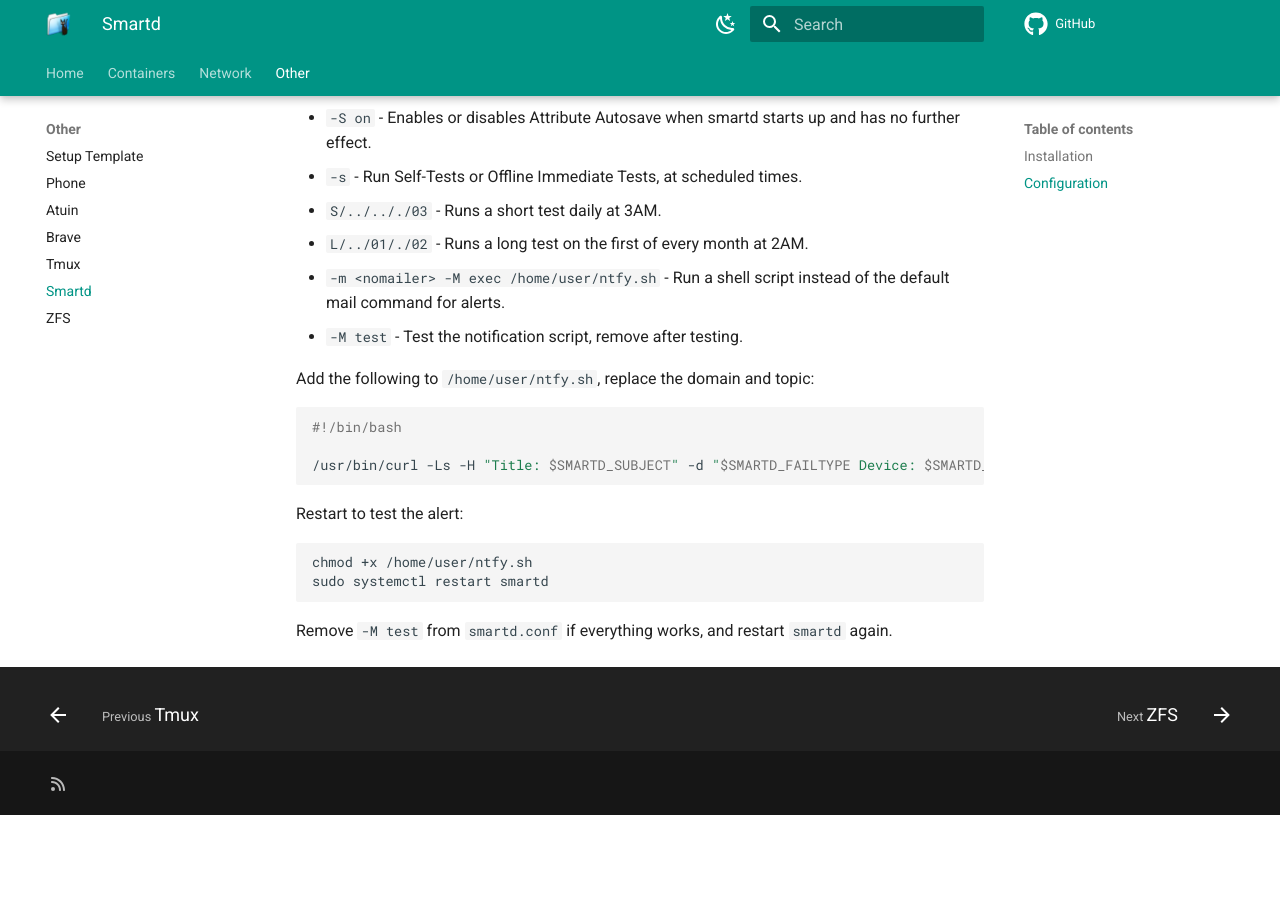
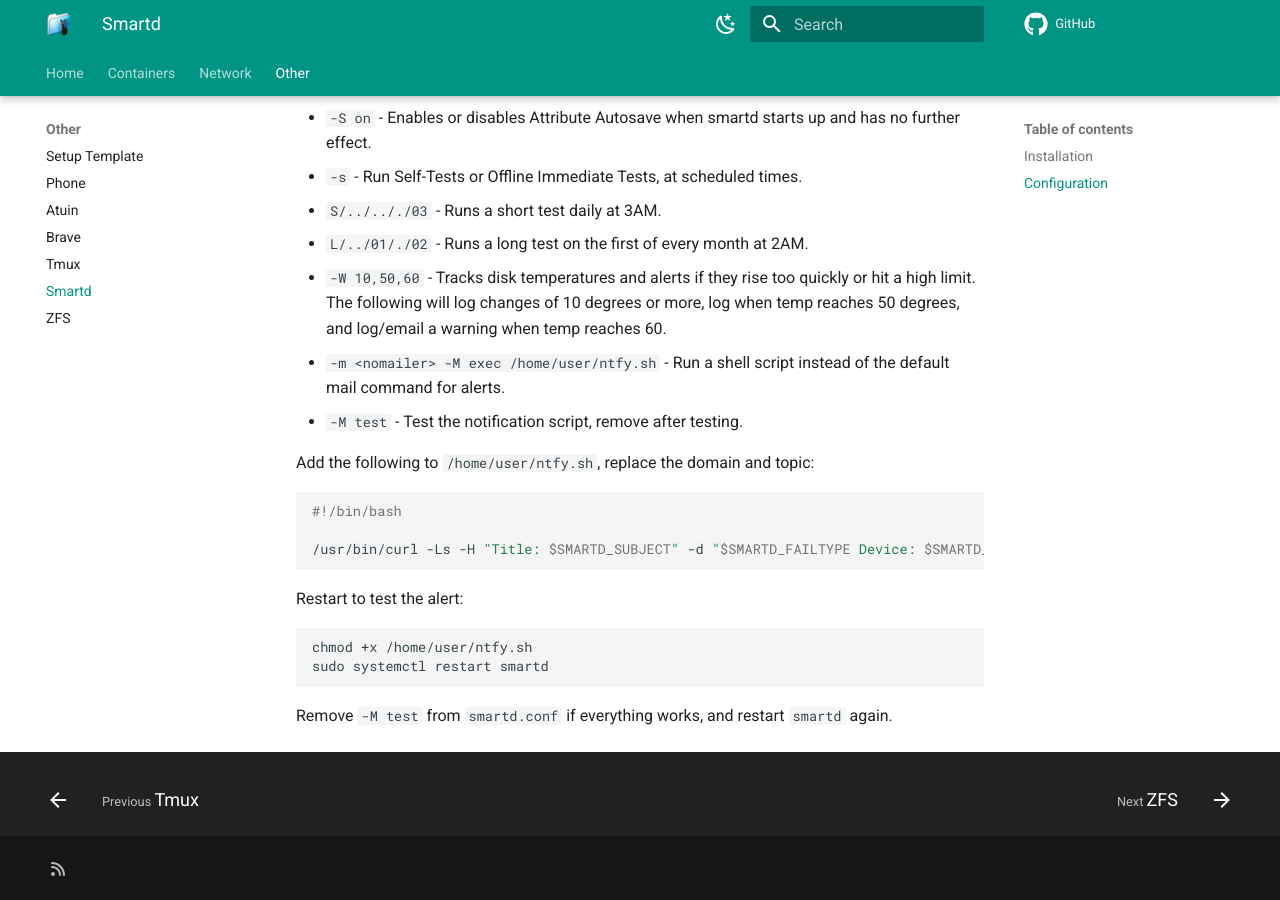
Before and after one commit to quietsy/advanced-configurations, an MkDocs documentation site: the page built from docs/smartd.md, in a window 1280 px wide and 900 px high, scrolled down 732 px. Built offline with MkDocs 1.6.1 and Material for MkDocs 9.7.7, drawn with Linux system fonts in a browser that asks for light colours; comment, search, counter and statistics services are not loaded; before the commit the page ends 1547 px from its top, so only the background shows below that.

Commit message:
Add temp explanation

```diff
--- a/docs/smartd.md
+++ b/docs/smartd.md
@@ -21,7 +21,8 @@
 - `-s` - Run Self-Tests or Offline Immediate Tests, at scheduled times.
 - `S/../.././03` - Runs a short test daily at 3AM.
 - `L/../01/./02` - Runs a long test on the first of every month at 2AM.
- - `-m <nomailer> -M exec /home/user/ntfy.sh` - Run a shell script instead of the default mail command for alerts.
+- `-W 10,50,60` - Tracks disk temperatures and alerts if they rise too quickly or hit a high limit. The following will log changes of 10 degrees or more, log when temp reaches 50 degrees, and log/email a warning when temp reaches 60.
+- `-m <nomailer> -M exec /home/user/ntfy.sh` - Run a shell script instead of the default mail command for alerts.
 - `-M test` - Test the notification script, remove after testing.
 
 Add the following to `/home/user/ntfy.sh`, replace the domain and topic:
```
